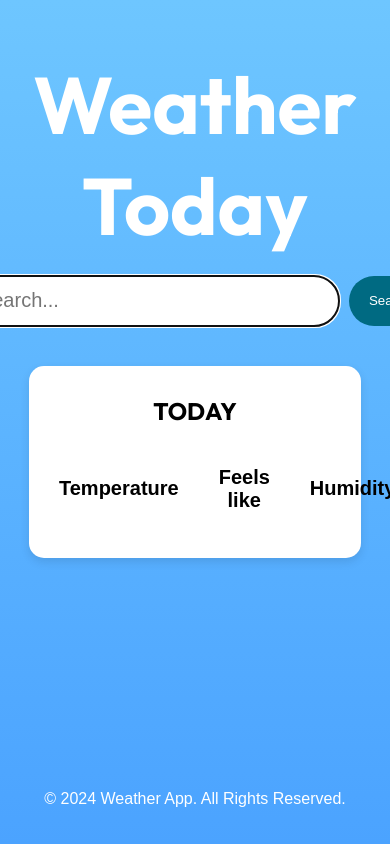
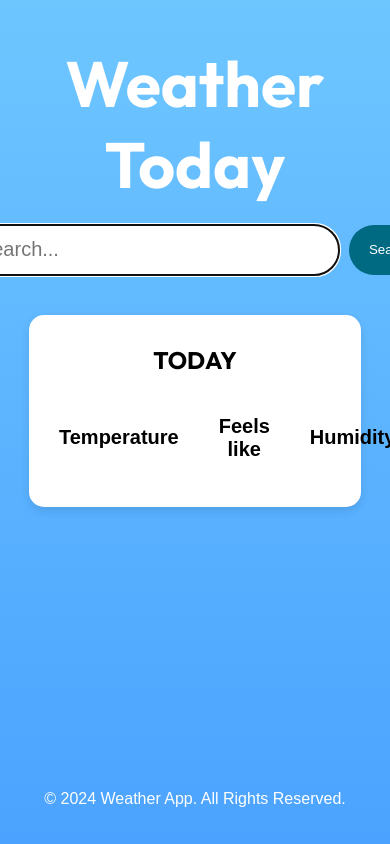
Before and after one commit to hugosundberg/weatherApp, a plain HTML site: page main.html in a window 390 px wide. Shown: the top 844 px of the page. Drawn offline with Linux system fonts and the light colour scheme.

Commit message:
responsiveness start

```diff
--- a/style.css
+++ b/style.css
@@ -1,4 +1,16 @@
 @import url('https://fonts.googleapis.com/css2?family=Outfit:wght@100..900&display=swap');
+
+
+
+/* Small devices (tablets, 768px and up) */
+@media (min-width: 768px) {}
+
+/* Medium devices (desktops, 992px and up) */
+@media (min-width: 992px) {}
+
+/* Large devices (large desktops, 1200px and up) */
+@media (min-width: 1200px) {}
+
 
 body {
     margin: 0;
@@ -35,6 +47,7 @@ body {
     display: flex;
 }
 
+
 h1 {
     font-family: 'Outfit';
     font-size: 80px;
@@ -42,6 +55,7 @@ h1 {
     color: white;
     margin-bottom: 20px;
 }
+
 
 h2 {
     font-family: 'Outfit';
@@ -123,3 +137,10 @@ footer {
     bottom: 0c;
     margin-top: 30px;
 }
+
+@media (max-width: 768px) {
+    h1 {
+        font-size: 4rem;
+    }
+
+}
```
